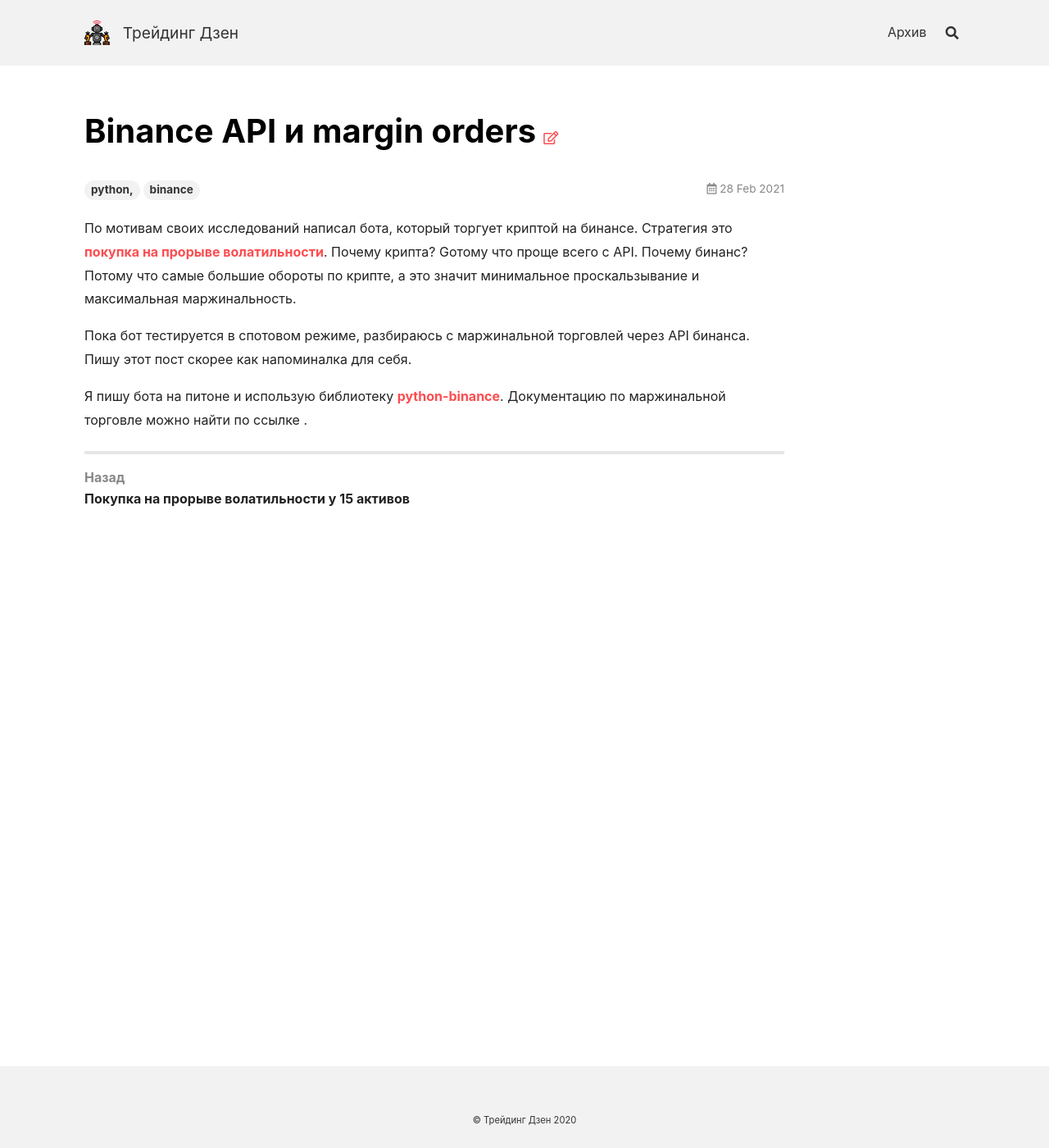
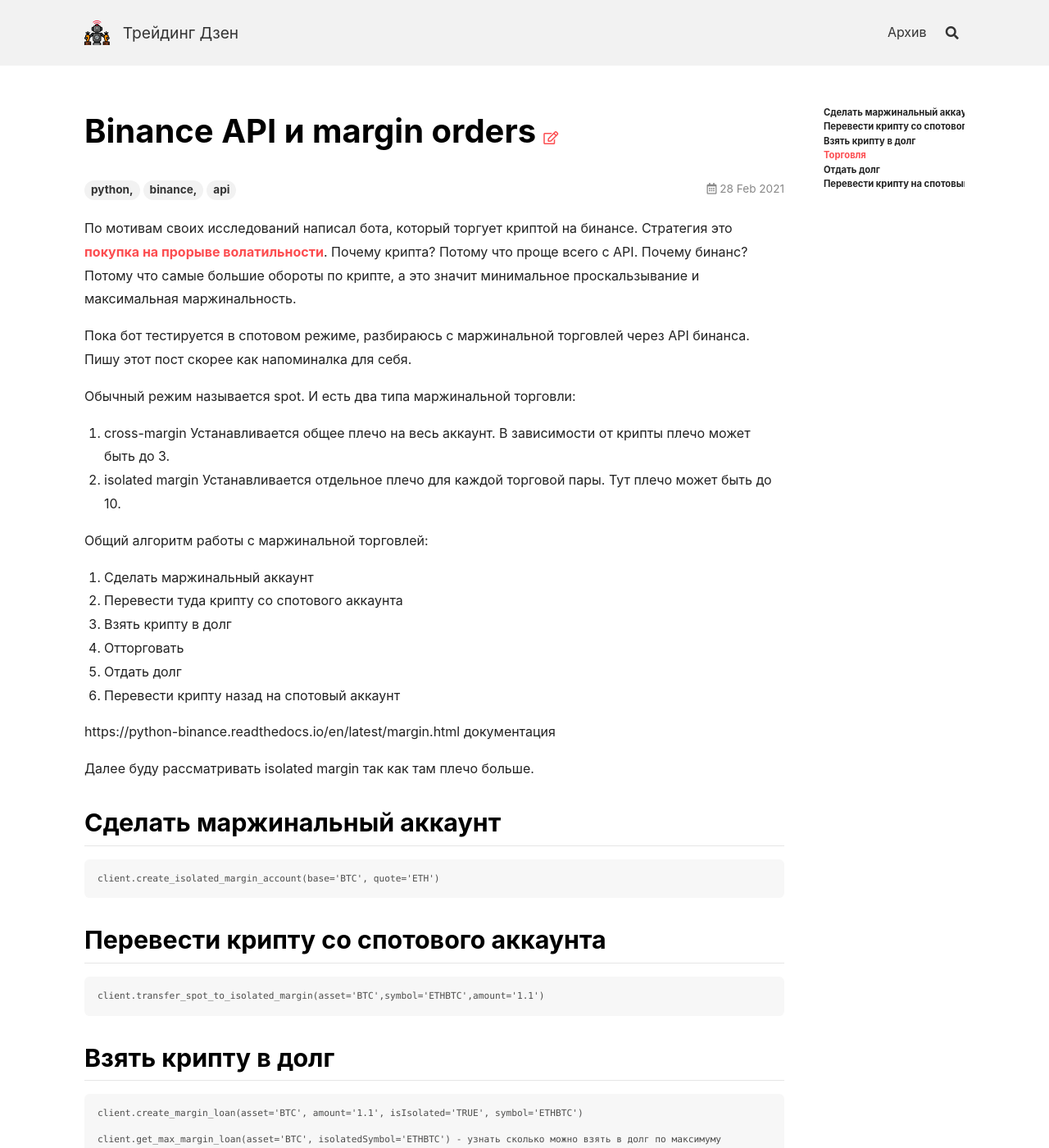
Before and after one commit to zenoftrading/zenoftrading.github.io, a Jekyll site: the page built from _posts/2021-02-28-binance-margin.md, in a window 1280 px wide and 1400 px high. Shown: the whole window at 82% size. Built offline with Jekyll 4.4.1, drawn with Linux system fonts in a browser that asks for light colours; nearby versions of some CDN libraries; some of the changed text lies outside the part shown.

Commit message:
Update 2021-02-28-binance-margin.md

```diff
--- a/_posts/2021-02-28-binance-margin.md
+++ b/_posts/2021-02-28-binance-margin.md
@@ -1,9 +1,73 @@
 ---
 title: Binance API и margin orders
-tags: python, binance
+tags: python, binance, api
 ---
-По мотивам своих исследований написал бота, который торгует криптой на бинансе. Стратегия это [покупка на прорыве волатильности](https://zenoftrading.github.io/range-prev-day.html). Почему крипта? Gотому что проще всего с API. Почему бинанс? Потому что самые большие обороты по крипте, а это значит минимальное проскальзывание и максимальная маржинальность.
+По мотивам своих исследований написал бота, который торгует криптой на бинансе. Стратегия это [покупка на прорыве волатильности](https://zenoftrading.github.io/range-prev-day.html). Почему крипта? Потому что проще всего с API. Почему бинанс? Потому что самые большие обороты по крипте, а это значит минимальное проскальзывание и максимальная маржинальность.
 
 Пока бот тестируется в спотовом режиме, разбираюсь с маржинальной торговлей через API бинанса. Пишу этот пост скорее как напоминалка для себя.
 
-Я пишу бота на питоне и использую библиотеку [python-binance](https://python-binance.readthedocs.io). Документацию по маржинальной торговле можно найти по ссылке [](https://python-binance.readthedocs.io/en/latest/margin.html).
+Обычный режим называется spot. И есть два типа маржинальной торговли:
+1. cross-margin Устанавливается общее плечо на весь аккаунт. В зависимости от крипты плечо может быть до 3.
+2. isolated margin Устанавливается отдельное плечо для каждой торговой пары. Тут плечо может быть до 10.
+
+Общий алгоритм работы с маржинальной торговлей:
+1. Сделать маржинальный аккаунт
+2. Перевести туда крипту со спотового аккаунта
+3. Взять крипту в долг
+4. Отторговать
+5. Отдать долг
+6. Перевести крипту назад на спотовый аккаунт
+
+https://python-binance.readthedocs.io/en/latest/margin.html документация
+
+Далее буду рассматривать isolated margin так как там плечо больше.
+
+## Сделать маржинальный аккаунт
+
+	client.create_isolated_margin_account(base='BTC', quote='ETH')
+
+## Перевести крипту со спотового аккаунта
+
+	client.transfer_spot_to_isolated_margin(asset='BTC',symbol='ETHBTC',amount='1.1')
+
+## Взять крипту в долг
+
+	client.create_margin_loan(asset='BTC', amount='1.1', isIsolated='TRUE', symbol='ETHBTC')
+
+	client.get_max_margin_loan(asset='BTC', isolatedSymbol='ETHBTC') - узнать сколько можно взять в долг по максимуму
+
+## Торговля
+
+Маркет ордер на покупку
+
+	client.create_margin_order(
+	    symbol='ETHBTC',
+	    side=SIDE_BUY,
+	    type=ORDER_TYPE_MARKET,
+	    quantity=1.1,
+	    isIsolated='TRUE')
+
+Лимитный ордер на продажу
+
+	client.create_margin_order(
+	    symbol='ETHBTC',
+	    side=SIDE_SELL,
+	    type=ORDER_TYPE_LIMIT,
+	    timeInForce=TIME_IN_FORCE_GTC,
+	    quantity=1.1,
+	    price=1490,
+	    isIsolated='TRUE')
+
+Проверить статус
+
+	client.get_margin_order(
+	    symbol='ETHBTC',
+	    orderId=3175554719)
+
+## Отдать долг
+
+	client.repay_margin_loan(asset='BTC', amount='1.1')
+
+## Перевести крипту на спотовый аккаунт
+
+	client.transfer_isolated_margin_to_spot(asset='BTC', symbol='ETHBTC', amount='1.1')
```
